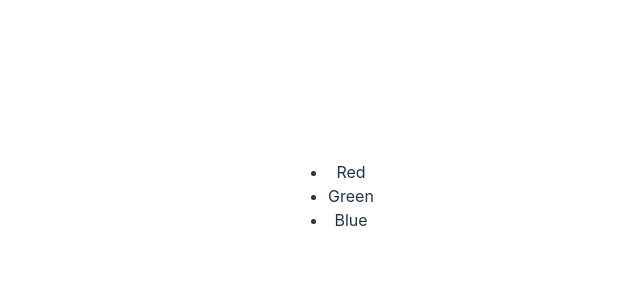
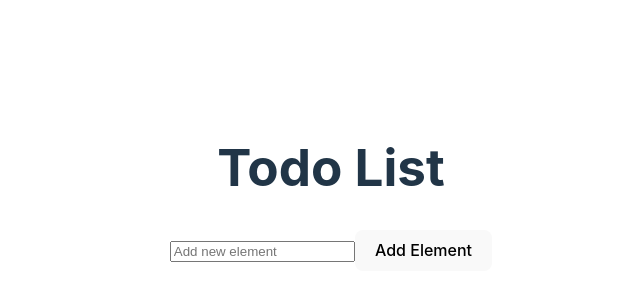
Before and after one commit to lucaprogrammer25/React-repo, a React (Vite) app: page / in a window 1280 px wide. Shown: the part 204-504 px from the top of the page, without its empty margins (309-949 px from the left). Built offline with nearby package versions, Linux system fonts and the light colour scheme.

Commit message:
add esercizio-56

```diff
--- a/src/App.jsx
+++ b/src/App.jsx
@@ -2,17 +2,15 @@ import { useState } from 'react'
 import reactLogo from './assets/react.svg'
 import viteLogo from '/vite.svg'
 import './App.css'
-import Colors from './Colors'
+import TodoList from './TodoList'
+
 
 
 const App = () => {
+ return(
+  <TodoList/>
+ )
 
-
-  return <Colors items={[
-    { id: 1, name: 'Red' },
-    { id: 2, name: 'Green' },
-    { id: 3, name: 'Blue' }
-  ]} />;
 }
 
 export default App;
--- a/src/Color.jsx
+++ /dev/null
@@ -1,7 +0,0 @@
-import React from 'react';
-
-const Color = ({ id, name }) => {
-  return <li key={id}>{name}</li>;
-}
-
-export default Color;
--- a/src/Colors.jsx
+++ /dev/null
@@ -1,13 +0,0 @@
-import Color from "./Color";
-
-const Colors = ({ items }) => {
-    return (
-      <ul>
-        {items.map((item) => (
-          <Color key={item.id} id={item.id} name={item.name} />
-        ))}
-      </ul>
-    );
-  }
-
-  export default Colors;
--- /dev/null
+++ b/src/TodoList.jsx
@@ -0,0 +1,31 @@
+import { useState } from "react"
+
+const TodoList = () => {
+    const [items, setItems] = useState([])
+    const [inputValue, setInputValue] = useState('')
+
+    const handleInputChange = (event) => {
+        setInputValue(event.target.value)
+    }
+
+    const handleAddItem = () => {
+        if (inputValue !== '') {
+          setItems([...items, inputValue]);
+        }
+    }
+
+  return (
+    <>
+      <h1>Todo List</h1>
+      <input type="text" value={inputValue} onChange={handleInputChange} placeholder="Add new element"/>
+      <button onClick={handleAddItem}>Add Element</button>
+      <ul>
+        {items.map((item, index) => (
+          <li key={index}>{item}</li>
+        ))}
+      </ul>
+    </>
+  );
+}
+
+export default TodoList;
```
